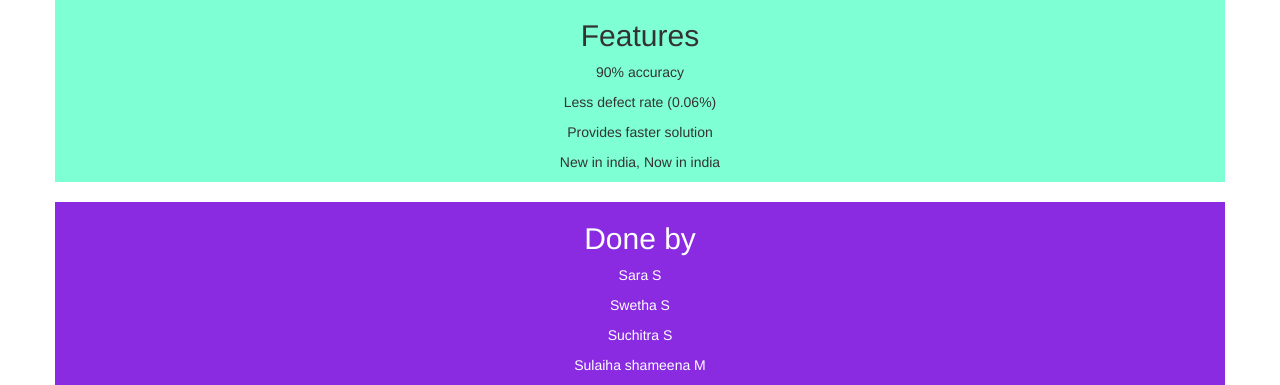
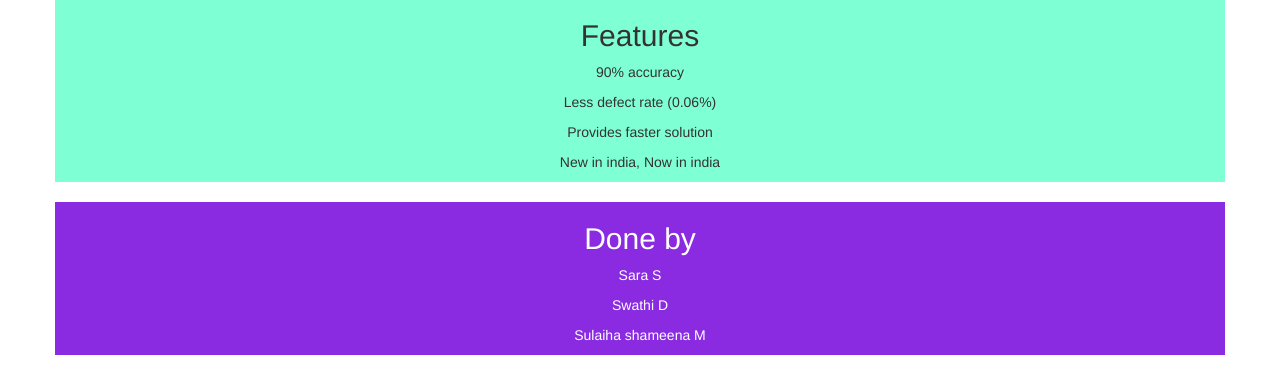
Before and after one commit to Sulaiha-Shameena-teah/Sepsis_code_new, a Flask app: page / in a window 1280 px wide. Shown: the part 869-1254 px from the top of the page. After the commit the page ends 1224 px from the top, so only its background shows below. Run offline with Flask 2, Linux system fonts and the light colour scheme; parts of the project's set-up code (start-up, migrations or seed data) failed here and were passed over; some libraries are stand-ins or nearby versions.

Commit message:
Update index.html

```diff
--- a/templates/index.html
+++ b/templates/index.html
@@ -82,8 +82,13 @@
 <div class="container text-center" style="background-color: blueviolet; color:white;">
   <h2>Done by</h2>
   <p>Sara S</p>
+  <!--
   <p>Swetha S</p>
+   -->
+  <p>Swathi D</p>
+  <!--
   <p>Suchitra S</p>
+  -->
   <p>Sulaiha shameena M</p>
 </div>
 </body>
```
